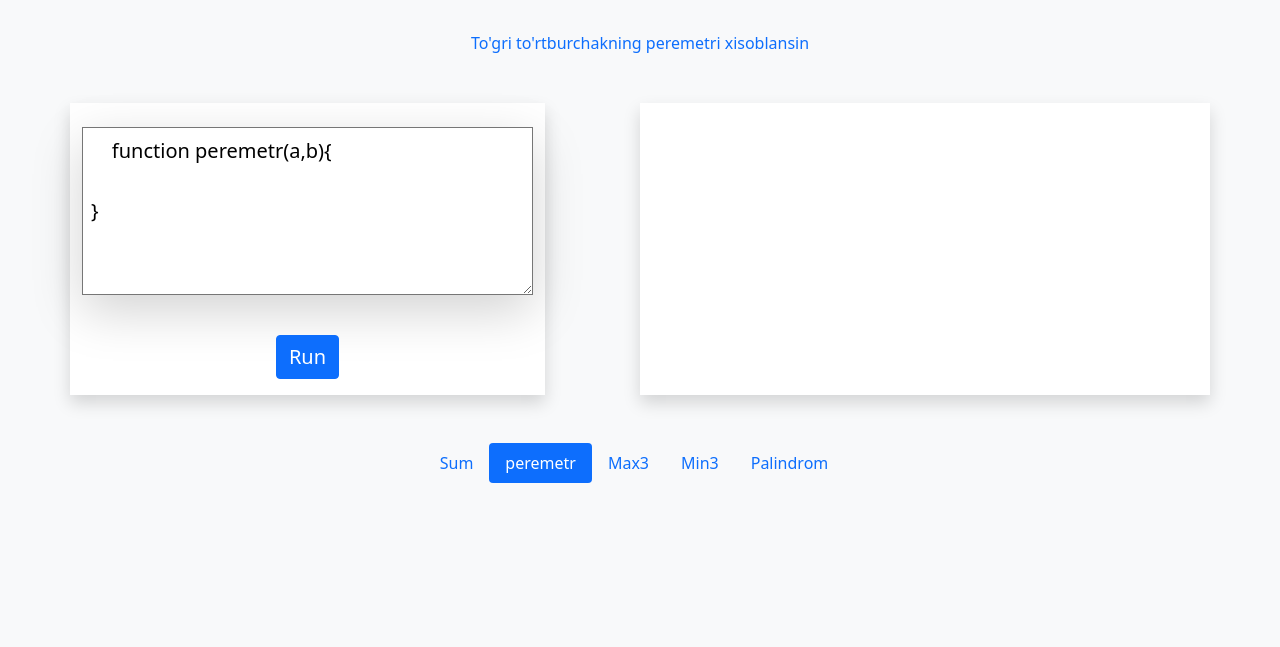
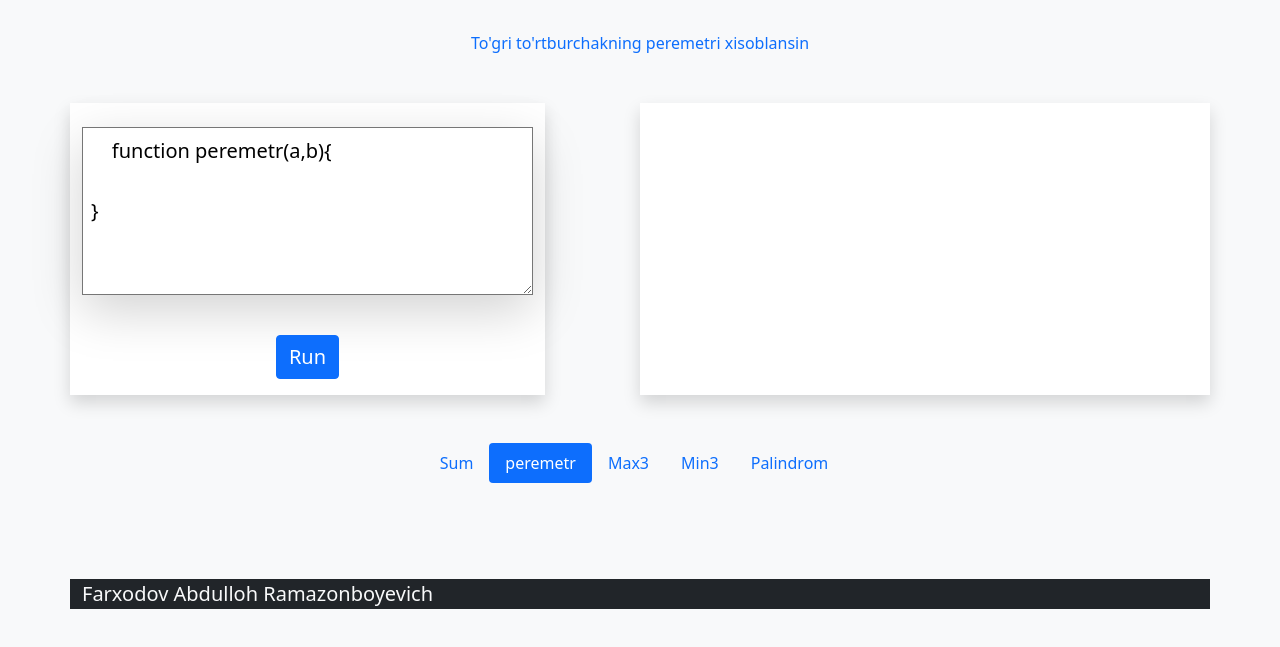
Before and after one commit to Ramazonboy/compilator, a plain HTML site: page peremetr.html in a window 1280 px wide. Shown: the part 145-792 px from the top of the page. Drawn offline with nearby package versions, Linux system fonts and the light colour scheme.

Commit message:
first commit

```diff
--- a/peremetr.html
+++ b/peremetr.html
@@ -50,6 +50,9 @@
                 </li>
 
             </ul>
+            <div class="text-light txt center fs-5 my-5 bg-dark">
+                Farxodov Abdulloh Ramazonboyevich
+            </div>
         </div>
     </div>
 
```
